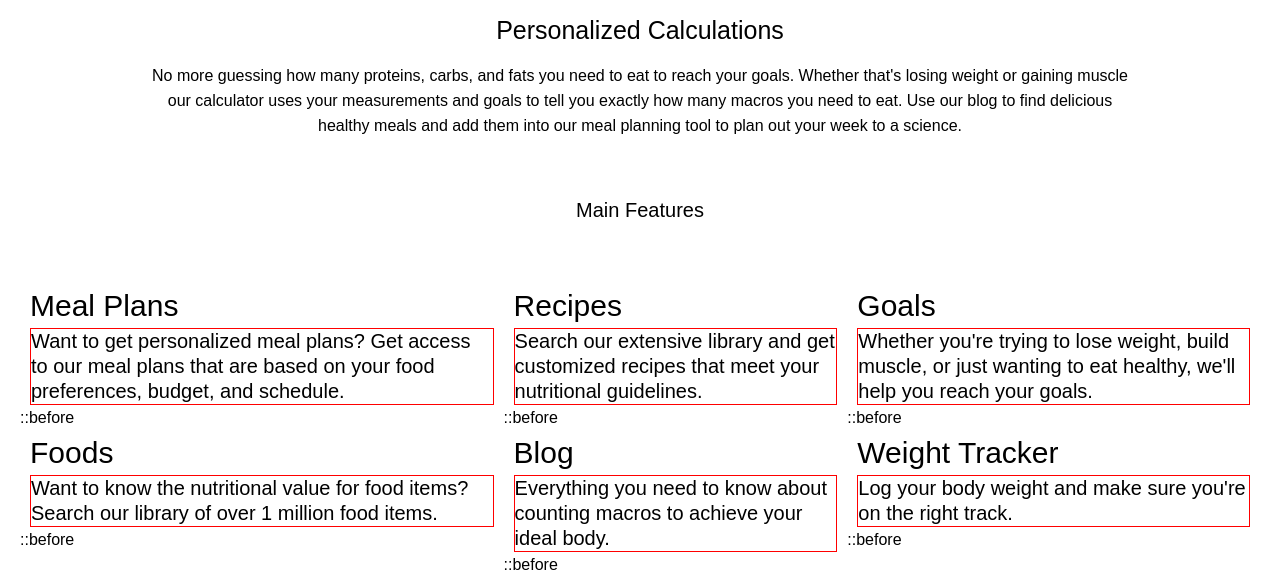
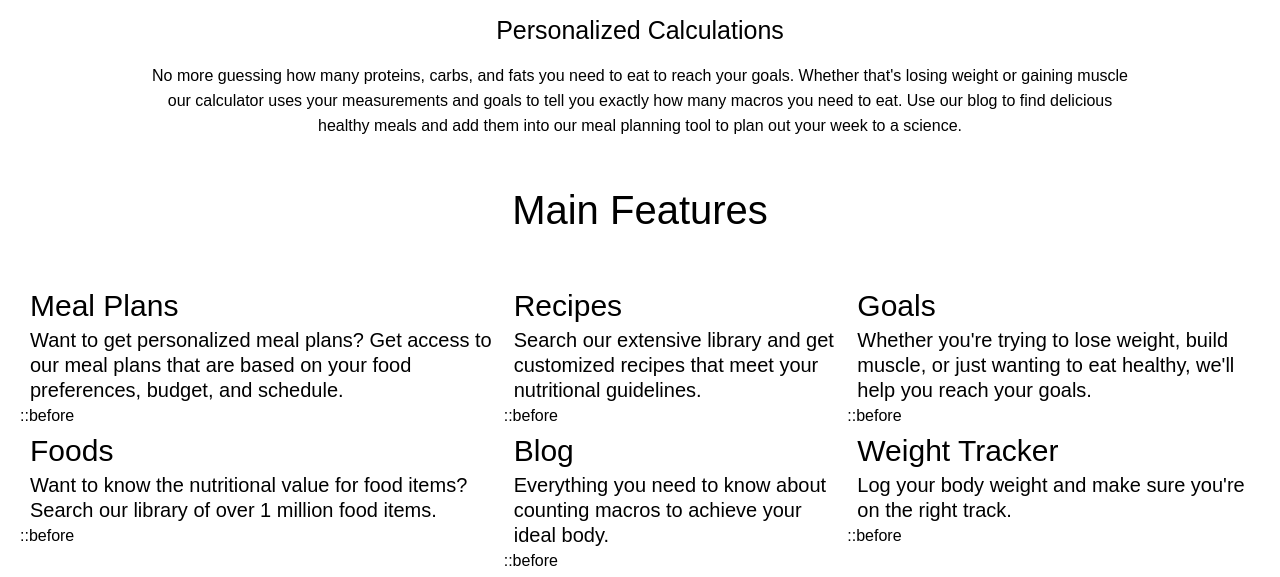
Before and after one commit to build1-macrocalculator-ui/Macro-calculator, a plain HTML site: page Index.html in a window 1280 px wide. Shown: the part 472-1049 px from the top of the page. Drawn offline with Linux system fonts and the light colour scheme.

Commit message:
css for bottom section

```diff
--- a/less/bottom-section.less
+++ b/less/bottom-section.less
@@ -5,6 +5,7 @@
         margin-bottom: 60px;
         margin-top: 60px;
         text-align: center;
+        font-size: 4rem;
     }
 
     .features-box {
@@ -18,7 +19,7 @@
         }
 
         .column p {
-            border: 1px solid red;
+            // border: 1px solid red;
             font-size: 2rem;
             margin: 0 10px;
         }
```
Also changed, not shown: css/index.css.
